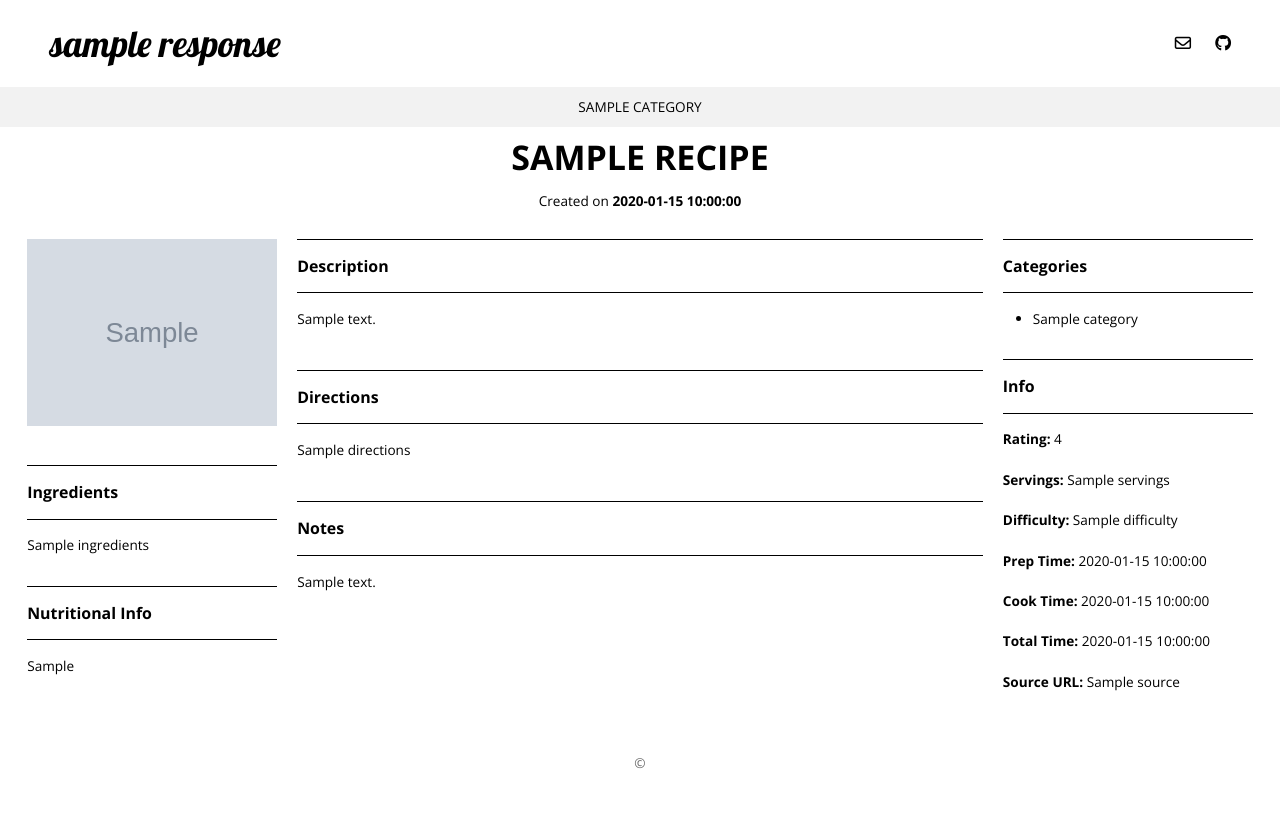
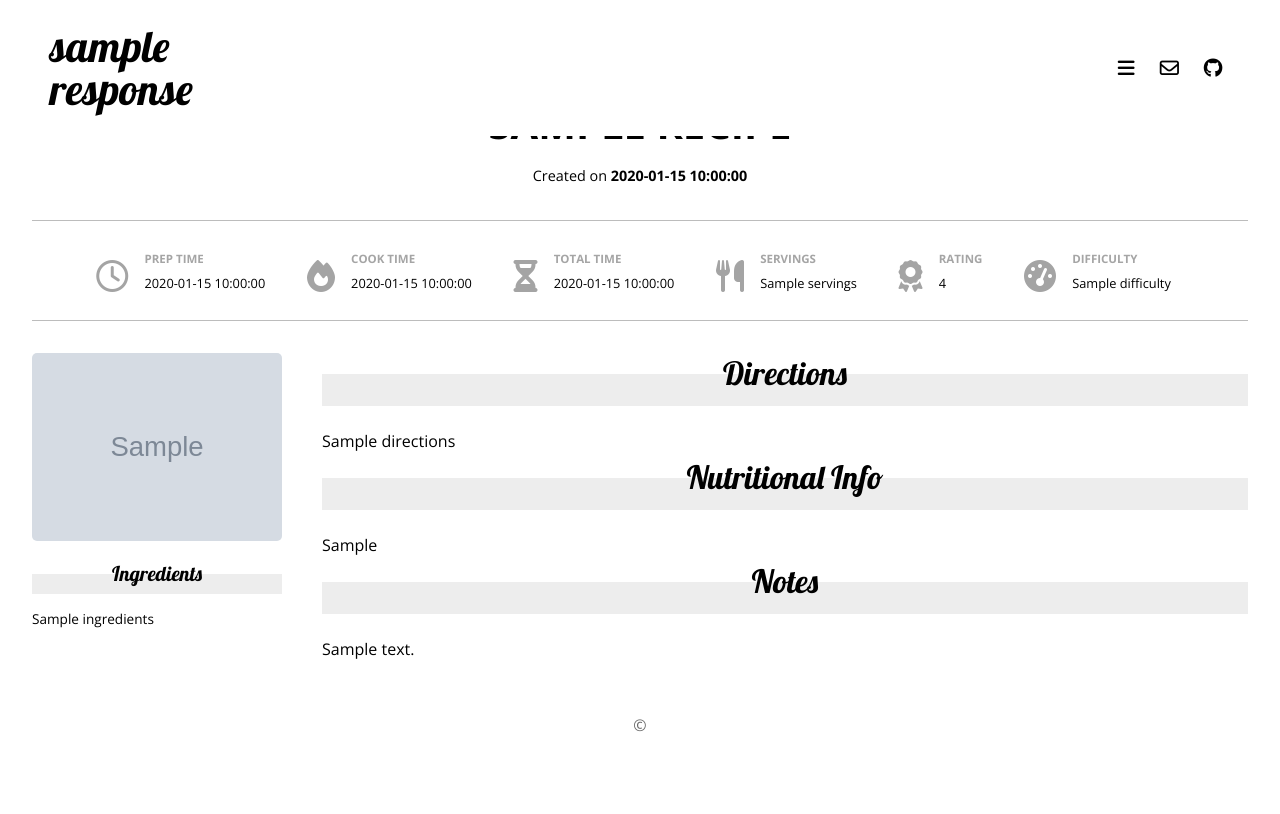
Before and after one commit to tifa/paprika-pages, a FastAPI app: template src/templates/recipe.html in a window 1280 px wide. After the commit the page ends 732 px from the top, so only its background shows below. Run offline with FastAPI, Linux system fonts and the light colour scheme; the template is opened without the code that fills it: most values are stand-ins (such as "Sample title", 1, 10 or a date in 2020); grey boxes marked "Sample" are stand-in pictures; style sheets or scripts are compiled from the project's sources; some libraries are stand-ins or nearby versions.

Commit message:
Updated layout

```diff
--- a/compose.yaml
+++ b/compose.yaml
@@ -2,6 +2,8 @@
 services:
   app:
     hostname: ${PROJECT_HOSTNAME:?}
+    build:
+      context: .
     image: salt
     ports:
       - ${PROJECT_PORT:?}:8000
--- a/src/app.py
+++ b/src/app.py
@@ -14,7 +14,7 @@ from starlette.middleware.base import BaseHTTPMiddleware
 from src.config import MAINTENANCE_FILE, STATIC_DIR, Config, Environment
 from src.database import initialize_db, redis_pool
 from src.paprika import Category, CategoryRecipe, Recipe, RecipeStatus
-from src.render import markdown
+from src.render import ingredients, markdown
 
 logger = logging.getLogger(__file__)
 logger.setLevel(logging.DEBUG)
@@ -77,15 +77,23 @@ async def recipe(request: Request, slug: str):
         else:
             recipe = recipe[0]
 
-        recipe.created = recipe.created.strftime("%B %d, %Y")
-        recipe.time_updated = recipe.time_updated.strftime("%B %d, %Y")
+        recipe.created = recipe.created.strftime("%B %-d, %Y")
+        recipe.time_updated = recipe.time_updated.strftime("%B %-d, %Y")
         response["recipe"] = recipe
         for attribute in Recipe.markdown_fields:
-            setattr(
-                recipe,
-                attribute,
-                markdown(recipe.uid, getattr(recipe, attribute)),
-            )
+            content = getattr(recipe, attribute)
+            if attribute == "ingredients":
+                setattr(
+                    recipe,
+                    attribute,
+                    ingredients(recipe.uid, content),
+                )
+            else:
+                setattr(
+                    recipe,
+                    attribute,
+                    markdown(recipe.uid, content),
+                )
     except Recipe.DoesNotExist:
         return templates.TemplateResponse(
             "404.html", {"request": request, "response": response}
--- a/src/scss/_recipe.scss
+++ b/src/scss/_recipe.scss
@@ -1,59 +1,156 @@
 #recipe {
+    .heading {
+        padding-bottom: 2em;
+        text-align: center;
+        border-bottom: 1px solid #bcbcbc;
         h2 {
             margin: 0 1em .7em;
-        text-align: center;
             font-size: 2.5em;
             text-transform: uppercase;
         }
-
         .subtitle {
-        text-align: center;
+            font-size: .9em;
             .date {
                 font-weight: bold;
+            }
+        }
+    }
+    .metadata {
+        font-size: .8em;
+        padding: 2em;
+        border-bottom: 1px solid #bcbcbc;
+        text-align: center;
+        i {
+            font-size: 2.5em;
+            display: inline-block;
+            color: #a4a4a4;
+        }
+        div {
+            text-align: left;
+            display: inline-block;
+            margin: 0 1em;
+            dt {
+                font-weight: bold;
+                font-size: .9em;
+                text-transform: uppercase;
+                color: #a5a5a5;
+            }
         }
     }
 
     .columns {
         margin: 2em 0;
         display: flex;
+
+        .section {
             h3 {
-            padding: 1em 0;
-            margin: 0 0 1em 0;
-            border-top: 1px solid #000;
-            border-bottom: 1px solid #000;
+                position: relative;
+                text-align: center;
+                font: 2em Lobster;
+                margin-bottom: 1em;
             }
-        h3:not(:first-of-type) {
-            margin-top: 30px;
+            h3::after {
+                content: "";
+                position: absolute;
+                left: 0;
+                bottom: -.4em;
+                width: 100%;
+                background: #ededed;
+                height: 1em;
+                z-index: -1;
+            }
         }
 
         .sidebar {
             width: 250px;
+            font-size: .85em;
+            flex-shrink: 0;
             img {
                 max-width: 100%;
                 margin-bottom: 1em;
+                border-radius: 5px;
+            }
+            h3 {
+                font-size: 1.5em;
+            }
+            p {
+                text-transform: uppercase;
+                margin-bottom: 1em;
+            }
+            ul {
+                list-style: none;
+                margin-bottom: 1.5em;
+                li {
+                    padding: .5em;
+                    border-bottom: 1px dashed #e4e4e4;
+                    display: flex;
+                    align-items: flex-start;
+                    gap: 0.75em;
+                    span {
+                        font-size: 1.5em;
+                        color: #6f6f6f;
+                        width: 4ch;
+                        text-align: right;
+                        flex-shrink: 0;
                     }
                 }
-
-        p {
-            margin-bottom: 20px;
+                li:not(:has(span))::before {
+                    font-size: 1.5em;
+                    content: " ";
+                    display: inline-block;
+                    width: 4ch;
+                }
+            }
         }
 
         .content {
             flex-grow: 1;
-            margin: 0 20px;
-            > div {
-                margin-bottom: 3em;
+            margin-left: 40px;
+            line-height: 2em;
+            .categories {
+                font-size: .9em;
+                i {
+                    margin-right: .5em;
+                }
+                ul {
+                    display: inline-block;
+                    margin-bottom: 1em;
+                }
+                li {
+                    display: inline-block;
+                    margin-right: .5em;
+                    text-transform: uppercase;
+                    flex-shrink: 0;
+                }
+            }
+            .description {
+                background-color: #e4e4e4;
+                font-style: italic;
+                padding: 2em;
+                border-radius: 5px;
+                margin-bottom: 2em;
+                display: flex;
+                align-items: flex-start;
+                gap: 0.75em;
+                i {
+                    flex-shrink: 0;
+                    color: #6f6f6f;
+                    font-size: 2em;
+                }
             }
             img {
                 max-width: 250px;
+                margin-right: 1em;
+                border-radius: 5px;
             }
+            .section {
+                p {
+                    margin-bottom: 20px;
                 }
-
-        ul,ol {
-            margin: 15px;
                 li {
-                margin-left: 15px;
+                    margin: 0 2em;
                 }
             }
         }
     }
+}
--- a/src/scss/style.scss
+++ b/src/scss/style.scss
@@ -54,7 +54,7 @@ $margin: 40px;
 }
 
 body {
-  font: .85em/1.5em 'Open Sans', Arial, Helvetica, sans-serif;
+  font: 1em/1.5em 'Open Sans', Arial, Helvetica, sans-serif;
   color: #000;
   font-weight: 300;
   -webkit-font-smoothing: antialiased;
@@ -112,44 +112,6 @@ label[for='sandwich'] {
   width: 100%;
   z-index: 3;
   color: #000;
-
-  .subnav {
-    clear: both;
-    background: #f2f2f2;
-    width: 100%;
-    text-align: center;
-    overflow: auto;
-
-    h2 {
-      padding: 25px;
-      text-align: center;
-      font: 1.2em Raleway, Arial, Helvetica, sans-serif;
-      letter-spacing: .1em;
-      text-transform: lowercase;
-      font-style: italic;
-      font-weight: bold;
-    }
-
-    ul {
-      padding: 10px 25px;
-      list-style: none;
-    }
-
-    li {
-      text-transform: uppercase;
-      display: inline-block;
-      margin-right: 20px;
-    }
-
-    li:last-child {
-      margin-right: 0;
-    }
-
-    a:hover,
-    li.active a {
-      border-bottom: 1px solid #aaa;
-    }
-  }
 
   .wrap {
     width: 100%;
@@ -276,7 +238,7 @@ label[for='sandwich'] {
 #content {
   @include transition();
   position: absolute;
-  top: 11em;
+  top: 7em;
   left: 2em;
   right: 2em;
   z-index: 2;
--- a/src/static/js/script.js
+++ b/src/static/js/script.js
@@ -1,7 +1,8 @@
 $(document).ready(function () {
-    const HEADER_PADDING = 20;
+    // ----------------------------------------------
+    // header shrink effect
+
     const header = document.querySelector("#bar");
-    const content = document.querySelector("#content");
     let resizeTimer;
 
     function resize() {
@@ -14,20 +15,27 @@ $(document).ready(function () {
         }
     }
 
-    function updateContentPosition() {
-        content.style.top = (header.offsetHeight + HEADER_PADDING) + "px";
-    }
-
-    header.addEventListener("transitionend", updateContentPosition);
-
     window.addEventListener("resize", () => {
         clearTimeout(resizeTimer);
-        resizeTimer = setTimeout(() => {
-            updateContentPosition();
-        }, 100);
     });
 
     window.addEventListener("scroll", resize);
     resize();
-    updateContentPosition();
+
+    // ----------------------------------------------
+    // ingredient click to strike-through
+    $("#recipe .ingredients li").css("cursor", "pointer");
+    $("#recipe .ingredients li").click(function () {
+        if ($(this).css("text-decoration") === "line-through") {
+            $(this).css({
+                "text-decoration": "none",
+                "opacity": "1",
+            });
+        } else {
+            $(this).css({
+                "text-decoration": "line-through",
+                "opacity": "0.5",
+            });
+        }
+    });
 });
--- a/src/sync.py
+++ b/src/sync.py
@@ -246,7 +246,8 @@ def sync_recipe(uid: str, force: bool = False, **kwargs):
             paprika_parsed_url = urlparse(paprika_recipe.photo_url)
             db_parsed_url = urlparse(db_recipe.photo_url)
             if (
-                Path(paprika_parsed_url.path).name
+                paprika_parsed_url.path
+                and Path(paprika_parsed_url.path).name
                 != Path(db_parsed_url.path).name
             ):
                 with PaprikaClient.get() as client:
--- a/src/templates/base.html
+++ b/src/templates/base.html
@@ -38,6 +38,16 @@
             <nav class="menu">
                 <ul>
                     <li>
+                        <a href="#"><i class="fa fa-bars"></i></a>
+                        <ul>
+                            {% for category, slug in response.categories.items() %}
+                            <li>
+                                <a href="/c/{{ slug }}">{{ category }}</a>
+                            </li>
+                            {% endfor %}
+                        </ul>
+                    </li>
+                    <li>
                         <a href="mailto:{{ response.email }}"><i class="fa-regular fa-envelope"></i></a>
                     </li>
                     <li>
@@ -45,15 +55,6 @@
                     </li>
                 </ul>
             </nav>
-        </div>
-        <div class="subnav">
-            <ul>
-                {% for category, slug in response.categories.items() %}
-                <li>
-                    <a href="/c/{{ slug }}">{{ category }}</a>
-                </li>
-                {% endfor %}
-            </ul>
         </div>
     </div>
 
--- a/src/templates/recipe.html
+++ b/src/templates/recipe.html
@@ -2,6 +2,7 @@
 
 {% block content %}
 <div id="recipe">
+    <div class="heading">
         <h2>{{ response.recipe.name }}</h2>
         <div class="subtitle">
             Created on <span class="date">{{ response.recipe.created }}</span>
@@ -9,88 +10,125 @@
             | Updated on <span class="date">{{ response.recipe.time_updated }}</span>
             {% endif %}
         </div>
+    </div>
+    {% if response.recipe.prep_time or response.recipe.cook_time or response.recipe.total_time or response.recipe.servings or response.recipe.rating or response.recipe.difficulty %}
+    <div class="metadata">
+        <dl>
+            {% if response.recipe.prep_time %}
+            <div>
+                <i class="fa fa-clock-o" aria-hidden="true"></i>
+                <div>
+                    <dt>Prep Time</dt>
+                    <dd>{{ response.recipe.prep_time }}</dd>
+                </div>
+            </div>
+            {% endif %}
+            {% if response.recipe.cook_time %}
+            <div>
+                <i class="fa fa-fire" aria-hidden="true"></i>
+                <div>
+                    <dt>Cook Time</dt>
+                    <dd>{{ response.recipe.cook_time }}</dd>
+                </div>
+            </div>
+            {% endif %}
+            {% if response.recipe.total_time %}
+            <div>
+                <i class="fa fa-hourglass-half" aria-hidden="true"></i>
+                <div>
+                    <dt>Total Time</dt>
+                    <dd>{{ response.recipe.total_time }}</dd>
+                </div>
+            </div>
+            {% endif %}
+            {% if response.recipe.servings %}
+            <div>
+                <i class="fa fa-cutlery" aria-hidden="true"></i>
+                <div>
+                    <dt>Servings</dt>
+                    <dd>{{ response.recipe.servings }}</dd>
+                </div>
+            </div>
+            {% endif %}
+            {% if response.recipe.rating %}
+            <div>
+                <i class="fa fa-award" aria-hidden="true"></i>
+                <div>
+                    <dt>Rating</dt>
+                    <dd>{{ response.recipe.rating }}</dd>
+                </div>
+            </div>
+            {% endif %}
+            {% if response.recipe.difficulty %}
+            <div>
+                <i class="fa fa-tachometer" aria-hidden="true"></i>
+                <div>
+                    <dt>Difficulty</dt>
+                    <dd>{{ response.recipe.difficulty }}</dd>
+                </div>
+            </div>
+            {% endif %}
+        </dl>
+    </div>
+    {% endif %}
     <div class="columns">
-        <div class="sidebar left">
+        <div class="sidebar">
             {% if response.recipe.photo_filename %}
-            <p>
             <img src="/static/images/{{ response.recipe.photo_filename }}" alt="{{ response.recipe.name }}">
-            </p>
             {% endif %}
             {% if response.recipe.ingredients %}
+            <div class="section ingredients">
                 <h3>Ingredients</h3>
                 <div>
                     {{ response.recipe.ingredients|safe }}
                 </div>
-            {% endif %}
-
-            {% if response.recipe.nutritional_info %}
-            <h3>Nutritional Info</h3>
-            <div>
-                {{ response.recipe.nutritional_info|safe }}
             </div>
             {% endif %}
         </div>
         <div class="content">
-            {% if response.recipe.description %}
-            <h3>Description</h3>
-            <div>
-                {{ response.recipe.description|safe }}
-            </div>
-            {% endif %}
-
-            {% if response.recipe.directions %}
-            <h3>Directions</h3>
-            <div>
-                {{ response.recipe.directions|safe }}
-            </div>
-            {% endif %}
-
-            {% if response.recipe.notes %}
-            <h3>Notes</h3>
-            <div>
-                {{ response.recipe.notes|safe }}
-            </div>
-            {% endif %}
-        </div>
-        <div class="sidebar right">
+            <!--
             {% if response.recipe.categories_list %}
-            <h3>Categories</h3>
+            <div class="categories">
+                <i class="fa fa-tags" aria-hidden="true"></i>
                 <ul>
                     {% for category in response.recipe.categories_list %}
                     <li><a href="/c/{{ category.slug }}">{{ category.name }}</a></li>
                     {% endfor %}
                 </ul>
+            </div>
             {% endif %}
-            <h3>Info</h3>
-            {% if response.recipe.rating %}
-            <p><strong>Rating:</strong> {{ response.recipe.rating }}</p>
+            -->
+
+            <!-- <div class="description">
+                <i class="fa fa-quote-left" aria-hidden="true"> </i>
+                <div>
+                    This is a test description. {{ response.recipe.description|safe }}
+                </div>
+            </div> -->
+
+            {% if response.recipe.directions %}
+            <div class="section">
+                <h3>Directions</h3>
+                {{ response.recipe.directions|safe }}
+            </div>
             {% endif %}
-            {% if response.recipe.servings %}
-            <p><strong>Servings:</strong> {{ response.recipe.servings }}</p>
+
+            {% if response.recipe.nutritional_info %}
+            <div class="section">
+                <h3>Nutritional Info</h3>
+                <div>
+                    {{ response.recipe.nutritional_info|safe }}
+                </div>
+            </div>
             {% endif %}
-            {% if response.recipe.difficulty %}
-            <p><strong>Difficulty:</strong> {{ response.recipe.difficulty }}</p>
-            {% endif %}
-            {% if response.recipe.prep_time %}
-            <p><strong>Prep Time:</strong> {{ response.recipe.prep_time }}</p>
-            {% endif %}
-            {% if response.recipe.cook_time %}
-            <p><strong>Cook Time:</strong> {{ response.recipe.cook_time }}</p>
-            {% endif %}
-            {% if response.recipe.total_time %}
-            <p><strong>Total Time:</strong> {{ response.recipe.total_time }}</p>
-            {% endif %}
-            {% if response.recipe.source_url %}
-            <p>
-                <strong>Source URL:</strong>
-                <a href="{{ response.recipe.source_url }}">
-                    {% if response.recipe.source %}
-                    {{ response.recipe.source }}
-                    {% else %}
-                    {{ response.recipe.source_domain_name }}
-                    {% endif %}
-                </a>
-            </p>
+
+            {% if response.recipe.notes %}
+            <div class="section">
+                <h3>Notes</h3>
+                <div>
+                    {{ response.recipe.notes|safe }}
+                </div>
+            </div>
             {% endif %}
         </div>
     </div>
```
Also changed, not shown: requirements-dev.txt (+8 -7 lines), requirements.txt (+11 -11 lines), src/database.py (+9 -2 lines), src/render.py (+33 -0 lines), 1 other file. Lines whose indentation alone changed are shown as unchanged.
